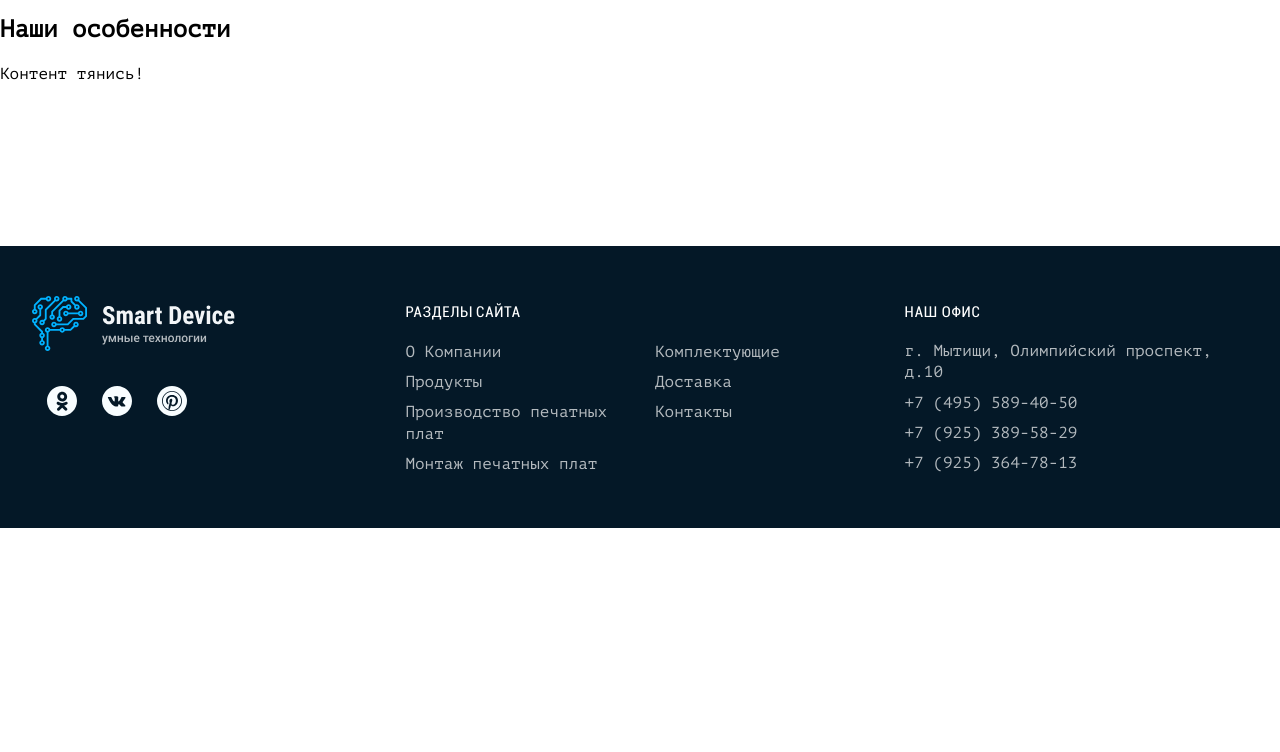
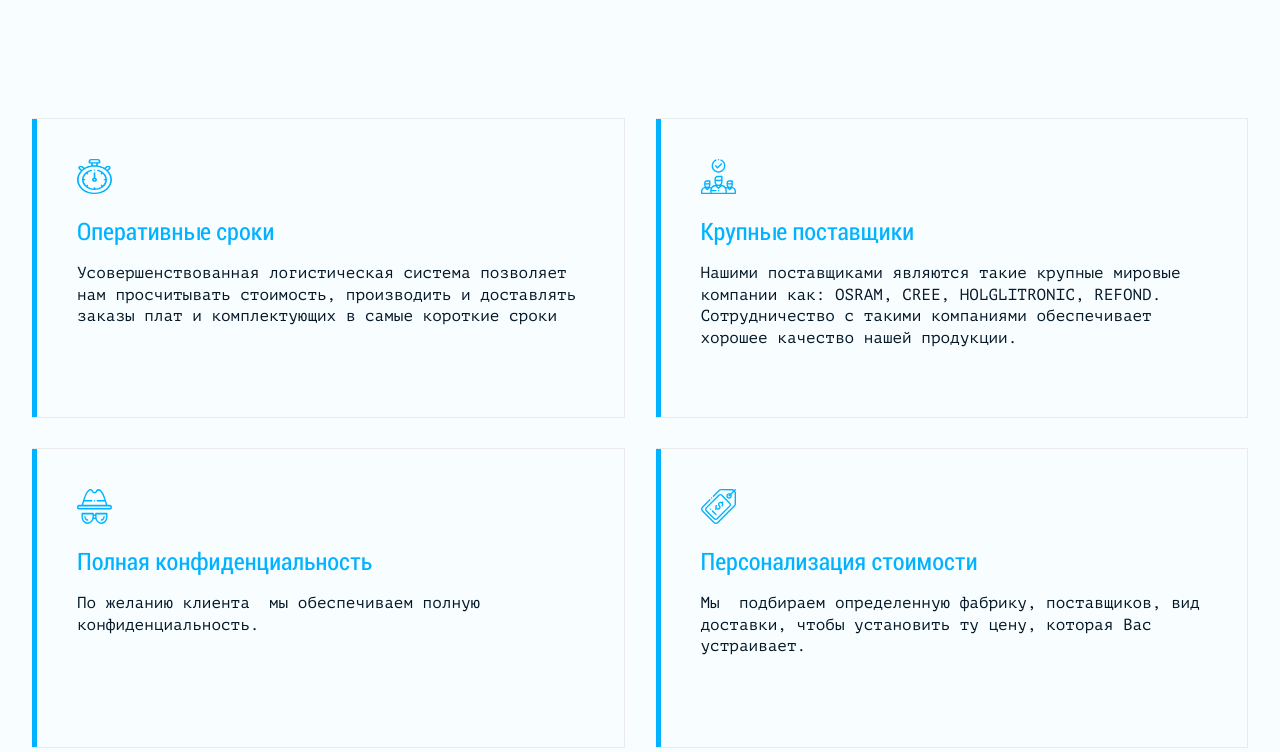
Before and after one commit to Sephellone/smartDevices, a website built with webpack: page source/index.html in a window 1280 px wide. Shown: the part 882-1634 px from the top of the page. Before the commit the page ends 1410 px from the top, so only its background shows below. Built offline with nearby package versions, Linux system fonts and the light colour scheme; files whose address does not match are found by name.

Commit message:
блок преимуществ

```diff
--- a/source/index.html
+++ b/source/index.html
@@ -75,16 +75,45 @@
           </div>
         </section>
         <section class="advantages">
-          <h2>Наши особенности</h2>
-          <p>Контент тянись!
-            <br>
-            <br>
-            <br>
-            <br>
-            <br>
-            <br>
-            <br>
-          </p>
+          <h2 class="visually-hidden">Наши приемущества</h2>
+          <div class="container">
+            <div class="advantages__wrapper">
+              <ul class="advantages__list">
+
+                <li class="advantages__item">
+                  <svg width="35" height="35">
+                    <use href="img/sprite.svg#icon-stopwatch"></use>
+                  </svg>
+                  <h3>Оперативные сроки</h3>
+                  <p>Усовершенствованная логистическая система позволяет нам просчитывать стоимость, производить и&nbsp;доставлять заказы плат и комплектующих в&nbsp;самые короткие сроки<br></p>
+                </li>
+
+                <li class="advantages__item">
+                  <svg width="35" height="35">
+                    <use href="img/sprite.svg#icon-hired"></use>
+                  </svg>
+                  <h3>Крупные поставщики</h3>
+                  <p>Нашими поставщиками являются такие крупные мировые компании как: OSRAM, CREE, HOLGLITRONIC, REFOND. Сотрудничество с&nbsp;такими компаниями обеспечивает хорошее качество нашей продукции.</p>
+                </li>
+
+                <li class="advantages__item">
+                  <svg width="35" height="35">
+                    <use href="img/sprite.svg#icon-detective"></use>
+                  </svg>
+                  <h3>Полная конфиденциальность</h3>
+                  <p>По&nbsp;желанию клиента&nbsp;&nbsp;мы обеспечиваем полную конфиденциальность.</p>
+                </li>
+
+                <li class="advantages__item">
+                  <svg width="35" height="35">
+                    <use href="img/sprite.svg#icon-tag"></use>
+                  </svg>
+                  <h3>Персонализация стоимости</h3>
+                  <p>Мы&nbsp;&nbsp;подбираем определенную фабрику, поставщиков, вид доставки, чтобы установить ту&nbsp;цену, которая Вас устраивает.</p>
+                </li>
+              </ul>
+            </div>
+          </div>
         </section>
       </main>
       <footer class="footer">
--- /dev/null
+++ b/source/sass/blocks/advantages.scss
@@ -0,0 +1,151 @@
+.advantages__wrapper {
+  max-width: $cw-desktop;
+  margin: 0 auto;
+  padding: 120px 0;
+
+  @include vp-1023 {
+    padding: 80px 25px;
+  }
+
+  @include vp-767 {
+    padding: 50px 9px;
+  }
+}
+
+.advantages__list {
+  width: 100%;
+  display: grid;
+  grid-template-columns: 1fr 1fr;
+  column-gap: 31px;
+  row-gap: 30px;
+  margin: 0;
+  padding: 0;
+  list-style-type: none;
+
+  @include vp-1023 {
+    column-gap: 29px;
+    row-gap: 25px;
+  }
+
+  @include vp-767 {
+    grid-template-columns: 1fr;
+    gap: 30px;
+  }
+}
+
+.advantages__item {
+  position: relative;
+  box-sizing: border-box;
+  min-height: 300px;
+  margin: 0;
+  padding: 40px 45px 35px 45px;
+  justify-self: stretch;
+  color: $color-deep-sky-blue;
+  border: 1px solid $color-whisper-border;
+  border-left: none;
+
+  transition: $trans-default;
+  transition-property: border-color;
+
+  @include vp-1023 {
+    min-height: 360px;
+    padding-right: 28px;
+    padding-bottom: 30px;
+  }
+
+  @include vp-767 {
+    min-height: 325px;
+    padding: 30px;
+    padding-bottom: 55px;
+
+    // костыль для разного размера карточек. Надо подумать над другой реализацией
+    &:first-child {
+      min-height: 340px;
+    }
+  }
+
+  &::before {
+    content: "";
+    position: absolute;
+    top: 0;
+    left: 0;
+    z-index: -1;
+    display: block;
+    width: 5px;
+    height: 100%;
+    background-color: $color-deep-sky-blue;
+
+    transition: $trans-default;
+    transition-property: width;
+  }
+
+  svg {
+    display: block;
+    width: 35px;
+    height: 35px;
+    margin-bottom: 20px;
+
+    @include vp-1023 {
+      margin-bottom: 15px;
+    }
+
+    @include vp-767 {
+      width: 30px;
+      height: 30px;
+      margin-bottom: 16px;
+    }
+  }
+
+  h3 {
+    margin: 0;
+    margin-bottom: 15px;
+    padding: 0;
+    font-family: $ff-Roboto-Condensed;
+    font-weight: 400;
+    font-size: 24px;
+    line-height: 34px;
+
+    @include vp-1023 {
+      margin-bottom: 10px;
+    }
+
+    @include vp-767 {
+      margin-bottom: 9px;
+      font-size: 20px;
+      line-height: 150%;
+    }
+  }
+
+  p {
+    margin: 0;
+    margin-bottom: 10px;
+    padding: 0;
+    color: $color-black-pearl;
+    line-height: 135%;
+
+    @include vp-1023 {
+      margin-bottom: 0;
+      min-height: 160px;
+    }
+
+    @include vp-767 {
+      min-height: auto;
+      font-size: 14px;
+      line-height: 135%;
+    }
+  }
+
+  @include hover-focus {
+    border-color: $color-deep-sky-blue;
+    color: $color-alice-blue-text;
+    outline: none;
+
+    &::before {
+      width: 100%;
+    }
+
+    p {
+      color: inherit;
+    }
+  }
+}
--- a/source/sass/blocks/header.scss
+++ b/source/sass/blocks/header.scss
@@ -150,7 +150,7 @@
   border: 1px solid $color-alice-blue-text;
 
   @include hover-focus {
-    background-color:  $color-deep-sky-blue;
+    background-color: $color-deep-sky-blue;
     border-color: $color-deep-sky-blue;
   }
 }
--- a/source/sass/blocks/intro.scss
+++ b/source/sass/blocks/intro.scss
@@ -24,7 +24,7 @@
     display: block;
     width: 100%;
     height: 100%;
-    background: linear-gradient(180deg, rgba($color-black-pearl-darker, 0.7) 71.72%, rgba($color-black-pearl-darker, 0) 100%);;
+    background: linear-gradient(180deg, rgba($color-black-pearl-darker, 0.7) 71.72%, rgba($color-black-pearl-darker, 0) 100%);
   }
 
   img {
@@ -68,14 +68,13 @@
     font-weight: 700;
     font-size: 80px;
     line-height: 94px;
-    letter-spacing: 0.085em;
+    letter-spacing: 0.08em;
     text-transform: uppercase;
 
     @include vp-1023 {
       margin-bottom: 3px;
       font-size: 64px;
       line-height: 75px;
-      letter-spacing: 0.082em;
     }
 
     @include vp-767 {
--- a/source/sass/global/reboot.scss
+++ b/source/sass/global/reboot.scss
@@ -36,7 +36,7 @@ body {
   min-width: $vp-320;
   height: 100%;
 
-  background-color: $color-default-white;
+  background-color: $color-alice-blue-bg;
 }
 
 a {
--- a/source/sass/style.scss
+++ b/source/sass/style.scss
@@ -30,6 +30,7 @@
 @import "blocks/social.scss";
 @import "blocks/nav.scss";
 @import "blocks/intro.scss";
+@import "blocks/advantages.scss";
 
 // ---------------------------------
 
--- a/source/sass/variables.scss
+++ b/source/sass/variables.scss
@@ -19,8 +19,6 @@ $color-whisper-border:              #ebebeb;
 $color-black-pearl:                 #041827;
 $color-black-pearl-darker:          #192024;
 $color-silver:                      #c4c4c4;
-
-
 
 
 // Gradient
```
Also changed, not shown: build/css/style.css, build/css/style.min.css, build/index.html, 1 other file.
